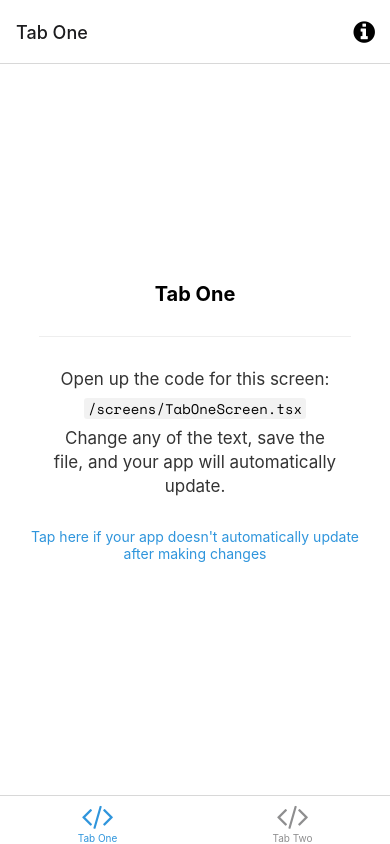
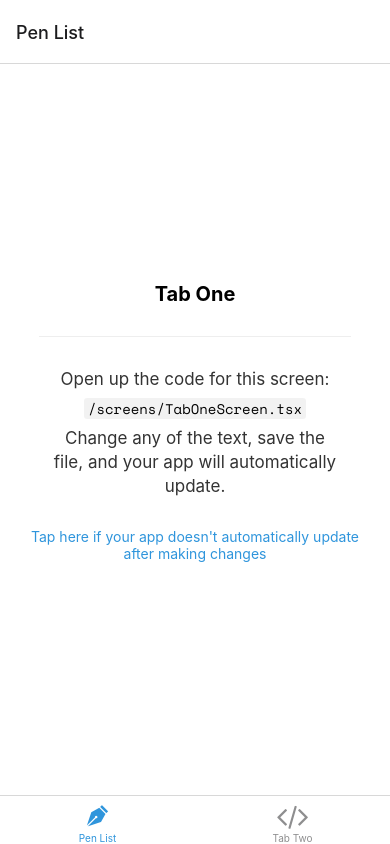
Before and after one commit to mclaughlinconnor/fp, a React Native app: screen / in a window 390 px wide. Built offline with nearby package versions, Linux system fonts and the light colour scheme; what expo-linking would draw is missing.

Commit message:
fix: make page icon more fountain pen relevant

```diff
--- a/navigation/index.tsx
+++ b/navigation/index.tsx
@@ -3,12 +3,12 @@
  * https://reactnavigation.org/docs/getting-started
  *
  */
-import { FontAwesome } from '@expo/vector-icons';
+import {FontAwesome, MaterialCommunityIcons} from '@expo/vector-icons';
 import { createBottomTabNavigator } from '@react-navigation/bottom-tabs';
 import { NavigationContainer, DefaultTheme, DarkTheme } from '@react-navigation/native';
 import { createNativeStackNavigator } from '@react-navigation/native-stack';
 import * as React from 'react';
-import { ColorSchemeName, Pressable } from 'react-native';
+import { ColorSchemeName} from 'react-native';
 
 import Colors from '../constants/Colors';
 import useColorScheme from '../hooks/useColorScheme';
@@ -16,7 +16,7 @@ import ModalScreen from '../screens/ModalScreen';
 import NotFoundScreen from '../screens/NotFoundScreen';
 import TabOneScreen from '../screens/TabOneScreen';
 import TabTwoScreen from '../screens/TabTwoScreen';
-import { RootStackParamList, RootTabParamList, RootTabScreenProps } from '../types';
+import { RootStackParamList, RootTabParamList } from '../types';
 import LinkingConfiguration from './LinkingConfiguration';
 
 export default function Navigation({ colorScheme }: { colorScheme: ColorSchemeName }) {
@@ -65,41 +65,31 @@ function BottomTabNavigator() {
       <BottomTab.Screen
         name="TabOne"
         component={TabOneScreen}
-        options={({ navigation }: RootTabScreenProps<'TabOne'>) => ({
-          title: 'Tab One',
-          tabBarIcon: ({ color }) => <TabBarIcon name="code" color={color} />,
-          headerRight: () => (
-            <Pressable
-              onPress={() => navigation.navigate('Modal')}
-              style={({ pressed }) => ({
-                opacity: pressed ? 0.5 : 1,
-              })}>
-              <FontAwesome
-                name="info-circle"
-                size={25}
-                color={Colors[colorScheme].text}
-                style={{ marginRight: 15 }}
-              />
-            </Pressable>
-          ),
-        })}
+        options={{
+          title: 'Pen List',
+          tabBarIcon: ({ color }) => <MCITabBarIcon name="fountain-pen-tip" color={color} />,
+        }}
       />
       <BottomTab.Screen
         name="TabTwo"
         component={TabTwoScreen}
         options={{
           title: 'Tab Two',
-          tabBarIcon: ({ color }) => <TabBarIcon name="code" color={color} />,
+          tabBarIcon: ({ color }) => <FATabBarIcon name="code" color={color} />,
         }}
       />
     </BottomTab.Navigator>
   );
 }
 
-/**
- * You can explore the built-in icon families and icons on the web at https://icons.expo.fyi/
- */
-function TabBarIcon(props: {
+function MCITabBarIcon(props: {
+  name: React.ComponentProps<typeof MaterialCommunityIcons>['name'];
+  color: string;
+}) {
+  return <MaterialCommunityIcons size={30} style={{ marginBottom: -3}} {...props} />;
+}
+
+function FATabBarIcon(props: {
   name: React.ComponentProps<typeof FontAwesome>['name'];
   color: string;
 }) {
```
